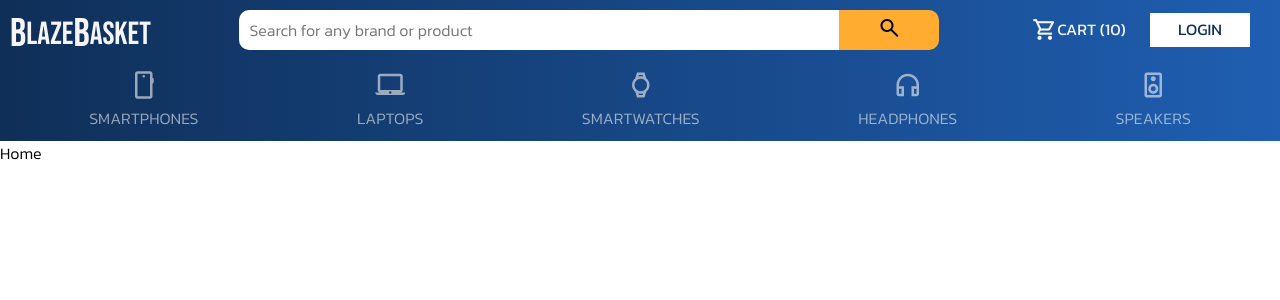
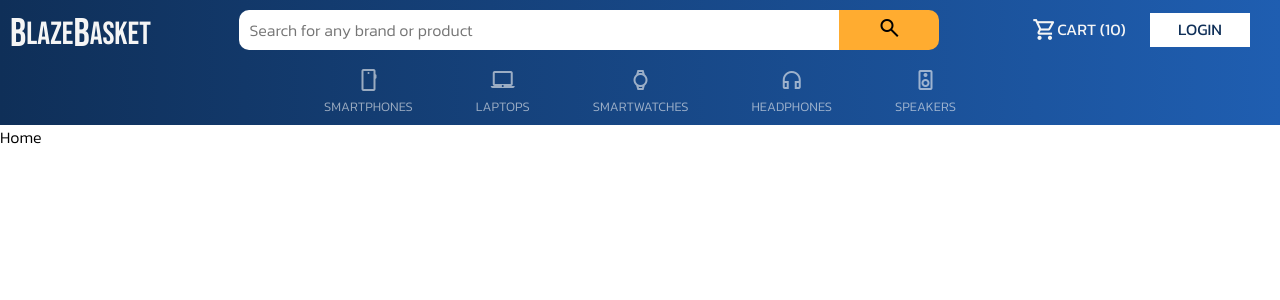
Before and after one commit to prashant-sehgal/blazebasket, a React (Create React App) app: page / in a window 1280 px wide. Shown: the top 300 px of the page. Built offline with nearby package versions, Linux system fonts and the light colour scheme.

Commit message:
optimized styles for navbar and logo

```diff
--- a/src/App.jsx
+++ b/src/App.jsx
@@ -20,12 +20,14 @@ function App() {
             <SearchBox />
             <Navs />
           </div>
-          <div className="category-search-bar">
-            <CategoryLinkElement title="smartphones" icon="smartphone" />
-            <CategoryLinkElement title="laptops" icon="laptop_mac" />
-            <CategoryLinkElement title="smartwatches" icon="watch" />
-            <CategoryLinkElement title="headphones" icon="headphones" />
-            <CategoryLinkElement title="speakers" icon="speaker" />
+          <div className="categories-container">
+            <div className="categories">
+              <CategoryLinkElement title="smartphones" icon="smartphone" />
+              <CategoryLinkElement title="laptops" icon="laptop_mac" />
+              <CategoryLinkElement title="smartwatches" icon="watch" />
+              <CategoryLinkElement title="headphones" icon="headphones" />
+              <CategoryLinkElement title="speakers" icon="speaker" />
+            </div>
           </div>
         </div>
         <Routes>
--- a/src/components/Logo.jsx
+++ b/src/components/Logo.jsx
@@ -4,9 +4,32 @@ import { NavLink } from 'react-router-dom'
 export default function Logo() {
   return (
     <NavLink to="/">
-      <div className="logo">
-        B<span className="small">laze</span>B<span>asket</span>
+      <div className="logo" style={styles.logo}>
+        B
+        <span className="small" style={styles.span}>
+          laze
+        </span>
+        B
+        <span className="small" style={styles.span}>
+          asket
+        </span>
       </div>
     </NavLink>
   )
 }
+
+const styles = {
+  logo: {
+    fontFamily: "'Bebas Neue', sans-serif",
+    fontSize: '40px',
+    fontWeight: 50,
+    flex: '0.1',
+    display: 'flex',
+    alignItems: 'center',
+    color: 'whitesmoke',
+  },
+  span: {
+    fontFamily: "'Bebas Neue', sans-serif",
+    fontSize: '32px',
+  },
+}
--- /dev/null
+++ b/src/components/SlideShow.jsx
@@ -0,0 +1,5 @@
+import React from 'react'
+
+export default function SlideShow() {
+  return <div className="slide-show"></div>
+}
--- a/src/index.css
+++ b/src/index.css
@@ -21,27 +21,6 @@
   background: linear-gradient(to right, #0f2f58, #1f5eb1);
   height: 60px;
   padding: 10px;
-}
-
-.navbar .logo {
-  font-family: 'Bebas Neue', sans-serif;
-  font-size: 40px;
-  font-weight: 500;
-  flex: 0.1;
-  display: flex;
-  align-items: center;
-  color: whitesmoke;
-}
-
-.navbar img {
-  width: 50px;
-  margin-left: 10px;
-}
-
-.navbar .logo span {
-  font-family: 'Bebas Neue', sans-serif;
-  font-size: 32px;
-  flex: 0.1;
 }
 
 .navbar .search-box {
@@ -115,18 +94,24 @@
   width: 100px;
 }
 
-.category-search-bar {
+.categories-container {
+  display: flex;
+  justify-content: center;
+  background: linear-gradient(to right, #0f2f58, #1f5eb1);
+  padding: 8px;
+}
+
+.categories-container .categories {
   display: flex;
   align-items: center;
-  justify-content: space-around;
-  background: linear-gradient(to right, #0f2f58, #1f5eb1);
-  padding: 10px;
+  justify-content: space-between;
+  flex: 0.5;
 }
 
-.category-search-bar .category {
+.categories .category {
   color: whitesmoke;
   text-transform: uppercase;
-  font-size: 16px;
+  font-size: 13px;
   font-weight: bolder;
   text-align: center;
   opacity: 0.6;
@@ -134,11 +119,13 @@
   border-bottom: 1px dashed transparent;
 }
 
-.category-search-bar .category:hover {
+.categories .category:hover {
   opacity: 1;
   border-bottom-color: whitesmoke;
 }
 
-.category span {
-  font-size: 30px;
+.categories .category span {
+  font-size: 24px;
 }
+
+/* slide show contianer styles */
```
